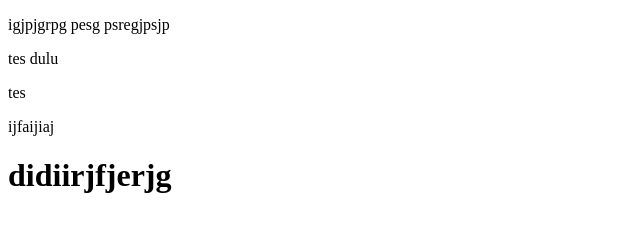
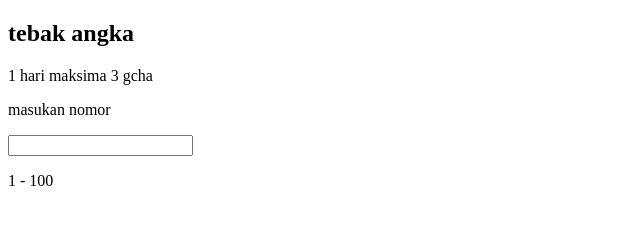
Before and after one commit to Fahmi-Bisyir/tuagasit, a plain HTML site: page index.html in a window 1280 px wide. Shown: the whole page, without its empty margins (0-640 px from the left). Drawn offline with Linux system fonts and the light colour scheme.

Commit message:
Commit perubahan pada index.html

```diff
--- a/index.html
+++ b/index.html
@@ -6,11 +6,8 @@
     <title>Document</title>
 </head>
 <body>
-    <p> igjpjgrpg pesg psregjpsjp</p>
-    <p>tes dulu</p>
-    <p>tes</p>
-    <p>ijfaijiaj</p>
-    <div class="heloo"></div>
-    <h1>didiirjfjerjg</h1>
+    <h2>tebak angka</h2>
+    <p>1 hari maksima 3 gcha</p>
+    <p>masukan nomor</p><input type="number"><p>1 - 100</p>
 </body>
 </html>
```
